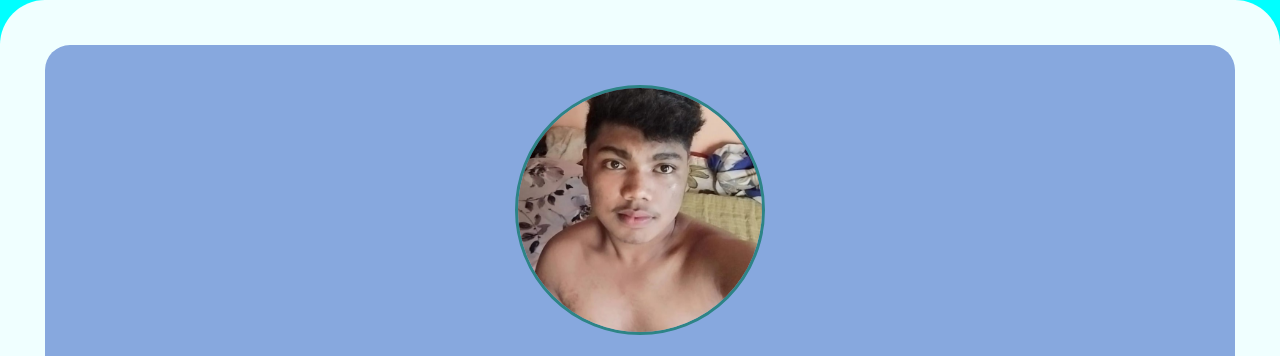
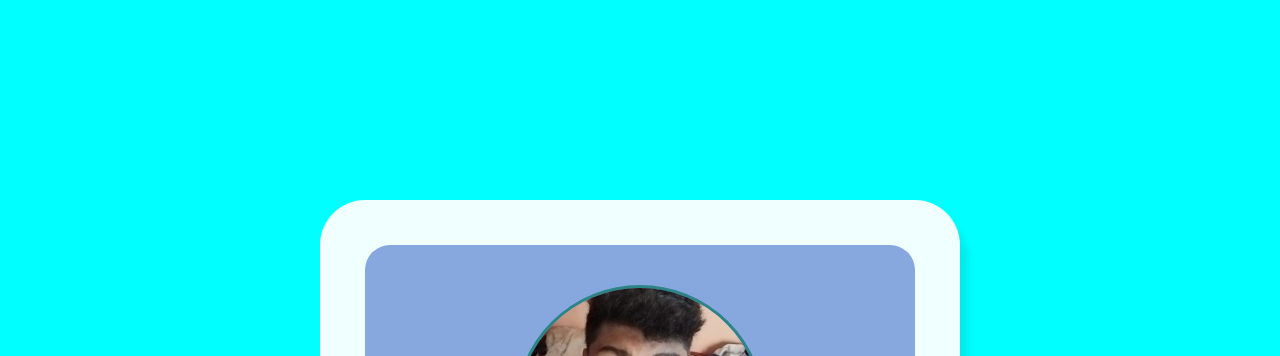
Before and after one commit to RitikSahu90/Profile, a plain HTML site: page index.html in a window 1280 px wide. Shown: the top 356 px of the page. Drawn offline with nearby package versions, Linux system fonts and the light colour scheme.

Commit message:
Update style.css

```diff
--- a/style.css
+++ b/style.css
@@ -13,11 +13,11 @@ body{
     align-items: center;
 }
 .profile_card{
-    max-width: 700vw;
+    width:50vw;
     display: flex;
     flex-direction: column;
     align-items: center;
-    width: 100%;
+    height:50vh;
     background-color: azure;
     border-radius: 45px;
     padding: 45px;
```
